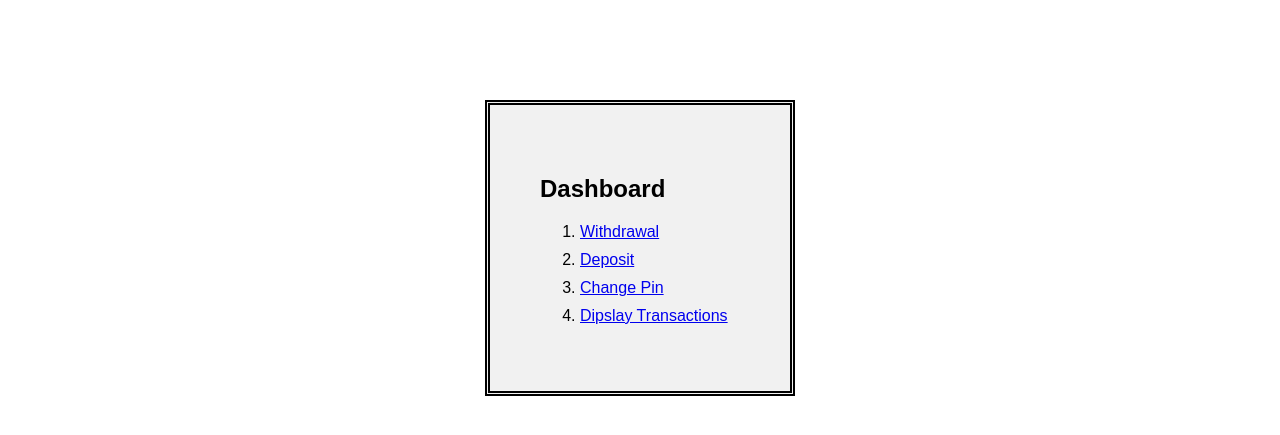
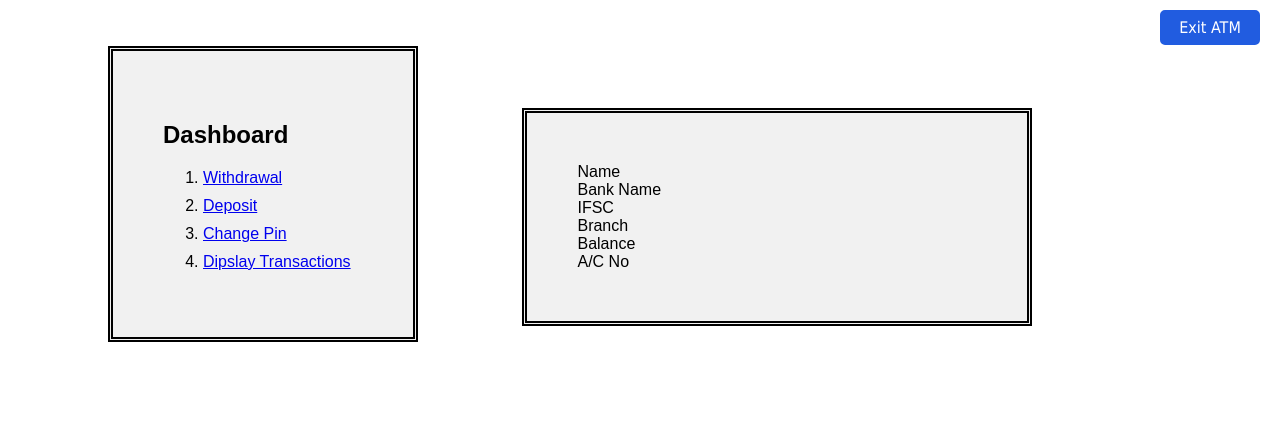
Before and after one commit to sanjeev00/ATM, a PHP site: page /dash.php in a window 1280 px wide. Shown: the top 435 px of the page. Run offline with PHP 8.4, Linux system fonts and the light colour scheme; a user stored in the database is signed in; data comes from the database, SQL or seed files in the repository; data that the repository does not hold is empty.

Commit message:
few more changes

```diff
--- a/dash.php
+++ b/dash.php
@@ -12,16 +12,43 @@ if(!isset($_SESSION["auth"]))
 	<link rel="stylesheet" type="text/css" href="main.css">
 
 <body>
-<div class="box">
+		<?php  include 'header.php';
+	?>
+
+<div class="dash">
 
 <h2>
 Dashboard
 </h2>
 <ol>
+
 <li><a href="withdraw.php">Withdrawal</a></li>
 <li><a href="deposit.php">Deposit</a></li>
 <li><a href="pinchange.php">Change Pin</a></li>
 <li><a href="transact.php">Dipslay Transactions</a></li>
 </div>
+
+<div class="box detail">
+	<?php
+	$cardno =$_SESSION['cardno'];
+	$q = "SELECT * from user inner join account on user.cardno=account.cardno inner join bank on account.ifsc=bank.ifsc where user.cardno='$cardno'";
+	$res = mysqli_query($conn,$q);
+	if($res)
+	{
+		$row = mysqli_fetch_assoc($res);
+		echo "Name <span id='det'>".$row["fname"]." ".$row["lname"]."</span><br>";
+		echo "Bank Name<span id='det'>".$row["bankname"]."</span><br>";
+		echo "IFSC <span id='det'>".$row["ifsc"]."</span><br>";
+		echo "Branch <span id='det'>".$row["branchname"]."</span><br>";
+		echo "Balance <b><span id='det'>".$row["balance"]."</b></span><br>";
+		echo "A/C No <span id='det'>".$row["accno"]."</span><br>";
+	}
+	?>
+</div>
+<script type="text/javascript">
+
+document.getElementById('back').hidden=true;
+
+</script>
 </body>
 </html>
--- a/deposit.php
+++ b/deposit.php
@@ -3,6 +3,8 @@
 include 'connect.php';
 
 session_start();
+if(!isset($_SESSION["auth"]))
+	header('location:index.php');
 $cardno = $_SESSION["cardno"];
 
 
@@ -16,6 +18,9 @@ $cardno = $_SESSION["cardno"];
 
 </head>
 <body>
+		<?php  include 'header.php';
+	?>
+
 		<h1>
 Deposit
 </h1>
--- a/header.php
+++ b/header.php
@@ -1,6 +1,25 @@
 <?php
-session_start();
+
+if(isset($_POST["logout"]))
+{
 
 
+	session_unset();
+	session_destroy();
+	header('location:index.php');
+
+}
+if(isset($_SESSION['auth']))
+{
 
 ?>
+
+<form method="POST">
+	<input type="submit" name="logout" value="Exit ATM" id="log">
+
+</form>
+<button onclick="window.location='dash.php';" id='back'>Back</button>
+<?php
+}
+
+?>
--- a/index.php
+++ b/index.php
@@ -6,9 +6,11 @@ include 'connect.php';
 
 
 <html>
+		<link rel="stylesheet" type="text/css" href="main.css">
 
 <body>
 	<h1>
+
 	ATM</h1>
 	<br>
 	<fieldset>
--- a/main.css
+++ b/main.css
@@ -6,6 +6,27 @@
 	padding:50px;
 	border : 5px double;
 	background-color: #f1f1f1;
+}
+#det
+{
+	margin:50px;
+}
+.dash{
+	display: inline-block;
+	width: 200px;
+	margin-left:100px;
+
+	padding:50px;
+	border : 5px double;
+	background-color: #f1f1f1;
+}
+.detail
+{
+	margin-left:100px;
+	display: inline-block;
+	width: 400px;
+
+
 }
 fieldset
 {
@@ -21,8 +42,43 @@ input
 	padding:4px;
 	width: 200px;
 }
+#green
+{
+	background-color: #d4edda;
 
-input[type=submit]
+}
+#red
+{
+	background-color: #f8d7da;
+}
+table
+{
+	border:5px;
+	margin:0px auto;
+}
+
+td,th
+{
+	padding-left:20px;
+
+	padding-bottom: 8px;
+	padding-top: 8px;
+}
+#log
+{
+	position: absolute;
+	top:0px;
+	right: 20px;
+	background-color:#215ce0;
+	color :white;
+	border:2px solid #215ce0;
+	border-radius: 5px;
+	padding:6px;
+	width:100px;
+	font-family: Tahoma;
+	font-size: 12pt;
+}
+input[type=submit],button
 {
 	margin-top: 10px;
 	background-color:#215ce0;
@@ -35,13 +91,20 @@ input[type=submit]
 	font-size: 12pt;
 
 }
-
+button
+{
+	width: 100px;
+	position: relative;
+	top:5px;
+	left:10px;
+}
 *{
 	font-family: sans-serif;
 }
 h1
 {
 	text-align: center;
+	font-size:40pt;
 }
 legend
 {
--- a/pinchange.php
+++ b/pinchange.php
@@ -2,7 +2,10 @@
 
 session_start();
 include 'connect.php';
+if(!isset($_SESSION["auth"]))
+	header('location:index.php');
 $cardno = $_SESSION["cardno"];
+
 if(isset($_POST["submit"]))
 {
 	$pin = $_POST['pin'];
--- a/withdraw.php
+++ b/withdraw.php
@@ -2,6 +2,8 @@
 include 'connect.php';
 
 session_start();
+if(!isset($_SESSION["auth"]))
+	header('location:index.php');
 $cardno = $_SESSION["cardno"];
 
  ?>
@@ -14,6 +16,9 @@ $cardno = $_SESSION["cardno"];
 
  </head>
  <body>
+ 		<?php  include 'header.php';
+	?>
+
  	<h1>
 Withdrawal
 </h1>
```
Also changed, not shown: transact.php (added, +62 -0 lines).
